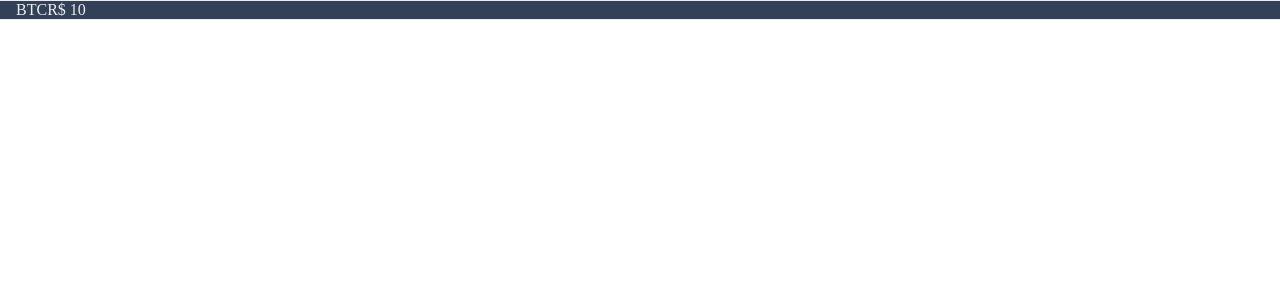
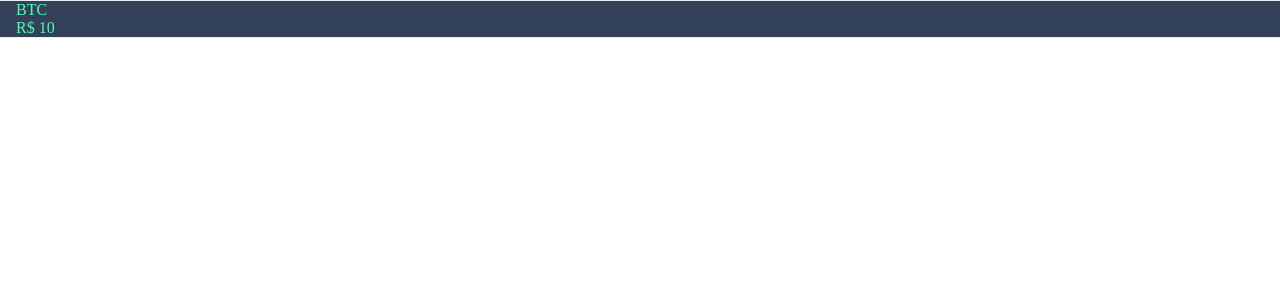
Before and after one commit to agftech/avancadev-react-with-ci, a React (Create React App) app: page / in a window 1280 px wide. Shown: the top 300 px of the page. Built offline with nearby package versions, Linux system fonts and the light colour scheme.

Commit message:
:dizzy: style: add style to the coin component

```diff
--- /dev/null
+++ b/src/components/Coin/index.css
@@ -0,0 +1,13 @@
+.Coin {
+	width: 100%;
+	display: flex;
+	flex-direction: column;
+}
+
+.Coin.down {
+	color: #ff4976;
+}
+
+.Coin.up {
+	color: #4bffb5;
+}
--- a/src/components/Coin/index.tsx
+++ b/src/components/Coin/index.tsx
@@ -1,5 +1,7 @@
 // @flow
 import * as React from "react";
+
+import "./index.css";
 
 interface CoinProps {
 	coin: string;
```
